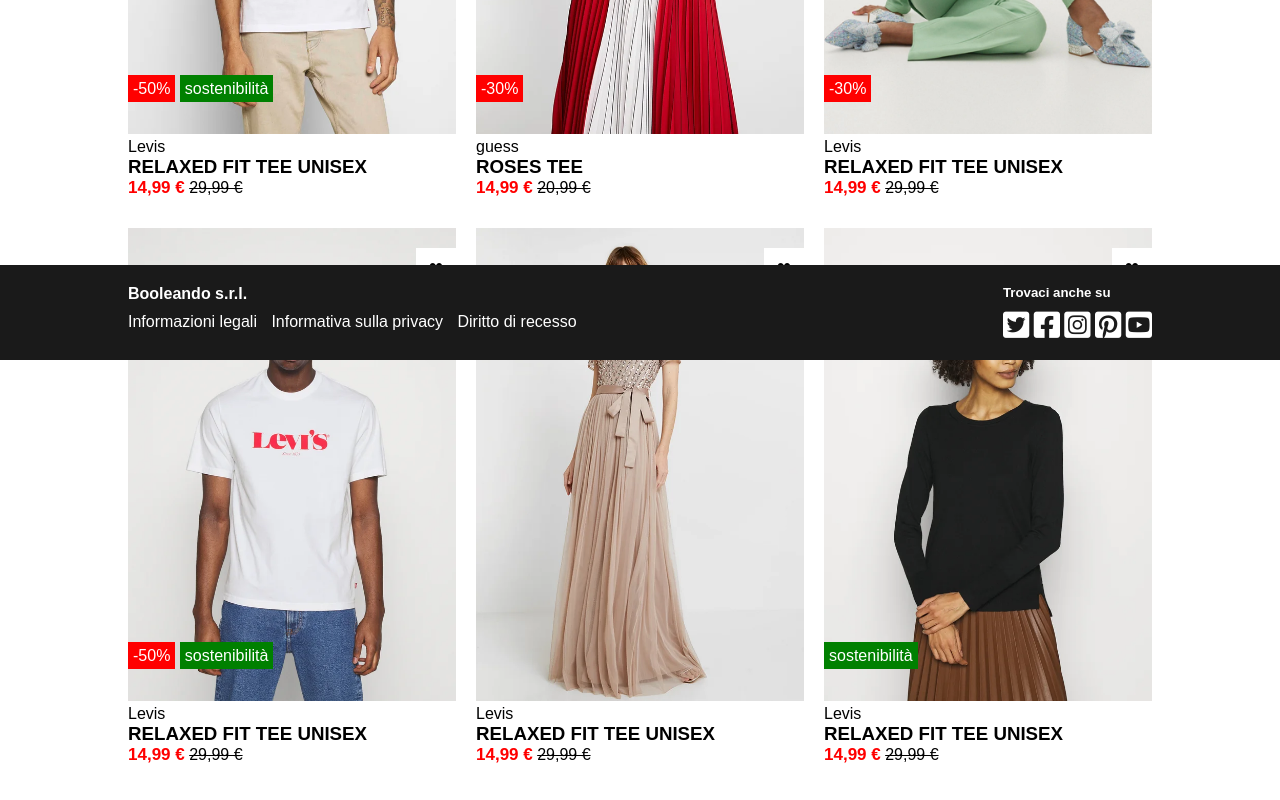
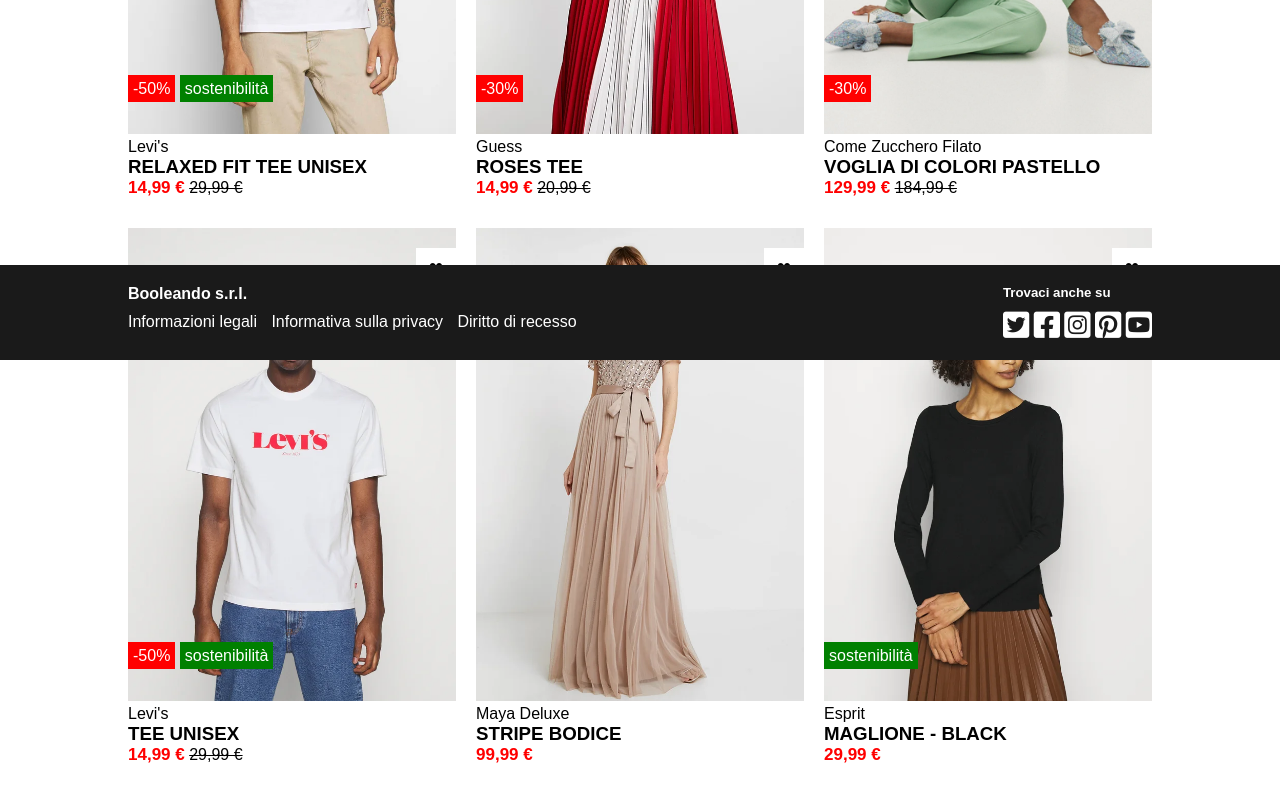
Before and after one commit to GiulianoBlas/html-css-boolando, a plain HTML site: page index.html in a window 1280 px wide. Shown: the part 440-1240 px from the top of the page. Drawn offline with Linux system fonts and the light colour scheme.

Commit message:
project_complete

```diff
--- a/index.html
+++ b/index.html
@@ -54,7 +54,7 @@
                              </div>
                         </div>
                         <div class="product_info">
-                            <span>Levis</span>
+                            <span>Levi's</span>
                             <h3>RELAXED FIT TEE UNISEX</h3>
                             <span class="price small_bold_text">14,99 &euro;</span>
                             <span class="old_price">29,99 &euro;</span>
@@ -74,7 +74,7 @@
                              </div>
                         </div>
                         <div class="product_info">
-                            <span>guess</span>
+                            <span>Guess</span>
                             <h3>ROSES TEE</h3>
                             <span class="price small_bold_text">14,99 &euro;</span>
                             <span class="old_price">20,99 &euro;</span>
@@ -94,10 +94,10 @@
                              </div>
                         </div>
                         <div class="product_info">
-                            <span>Levis</span>
-                            <h3>RELAXED FIT TEE UNISEX</h3>
-                            <span class="price small_bold_text">14,99 &euro;</span>
-                            <span class="old_price">29,99 &euro;</span>
+                            <span>Come Zucchero Filato</span>
+                            <h3>VOGLIA DI COLORI PASTELLO</h3>
+                            <span class="price small_bold_text">129,99 &euro;</span>
+                            <span class="old_price">184,99 &euro;</span>
                         </div>
                     </div>
                 </div>
@@ -118,8 +118,8 @@
                              </div>
                         </div>
                         <div class="product_info">
-                            <span>Levis</span>
-                            <h3>RELAXED FIT TEE UNISEX</h3>
+                            <span>Levi's</span>
+                            <h3>TEE UNISEX</h3>
                             <span class="price small_bold_text">14,99 &euro;</span>
                             <span class="old_price">29,99 &euro;</span>
                         </div>
@@ -138,10 +138,10 @@
                              </div>
                         </div>
                         <div class="product_info">
-                            <span>Levis</span>
-                            <h3>RELAXED FIT TEE UNISEX</h3>
-                            <span class="price small_bold_text">14,99 &euro;</span>
-                            <span class="old_price">29,99 &euro;</span>
+                            <span>Maya Deluxe</span>
+                            <h3>STRIPE BODICE</h3>
+                            <span class="price small_bold_text">99,99 &euro;</span>
+                            <span class="old_price invisible_badje">price&euro;</span>
                         </div>
                     </div>
         <!-- SLOT_3 -->
@@ -158,10 +158,10 @@
                              </div>
                         </div>
                         <div class="product_info">
-                            <span>Levis</span>
-                            <h3>RELAXED FIT TEE UNISEX</h3>
-                            <span class="price small_bold_text">14,99 &euro;</span>
-                            <span class="old_price">29,99 &euro;</span>
+                            <span>Esprit</span>
+                            <h3>MAGLIONE - BLACK</h3>
+                            <span class="price small_bold_text">29,99 &euro;</span>
+                            <span class="old_price invisible_badje">price &euro;</span>
                         </div>
                     </div>
                 </div>
```
